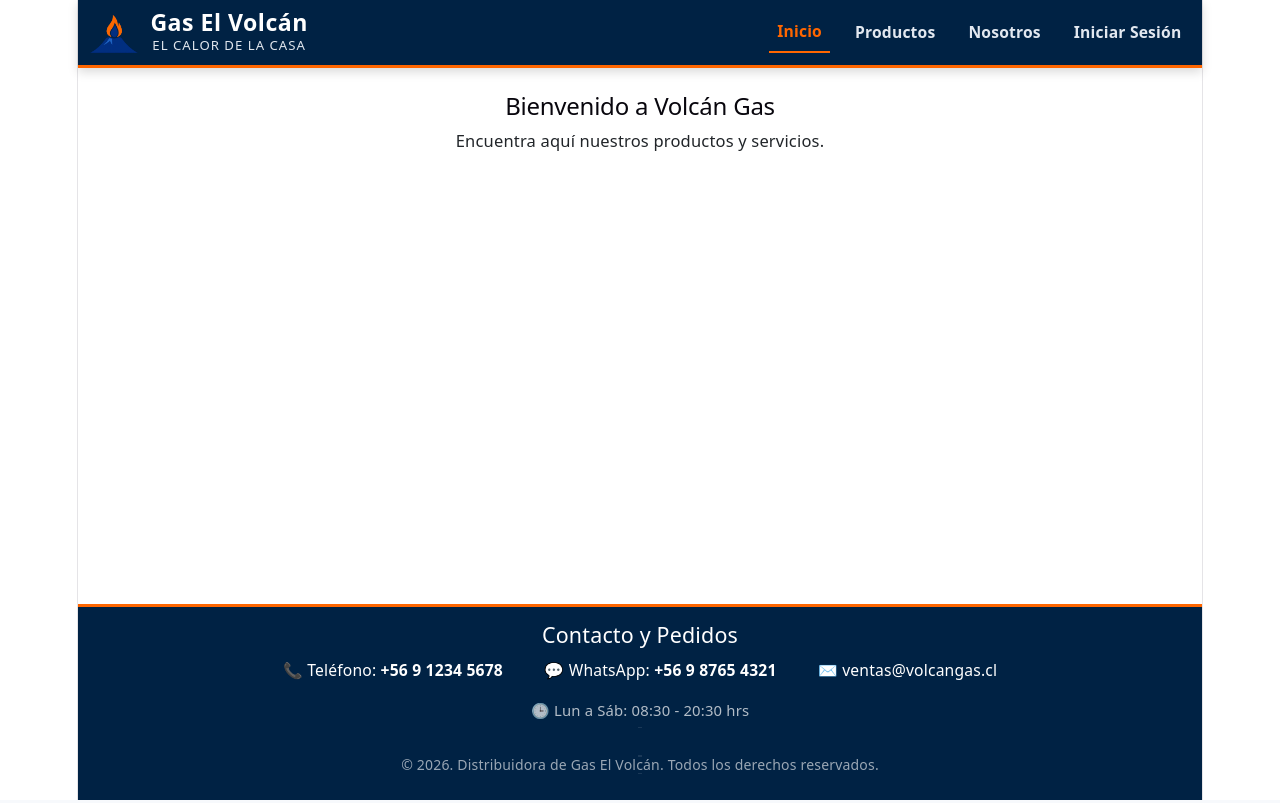
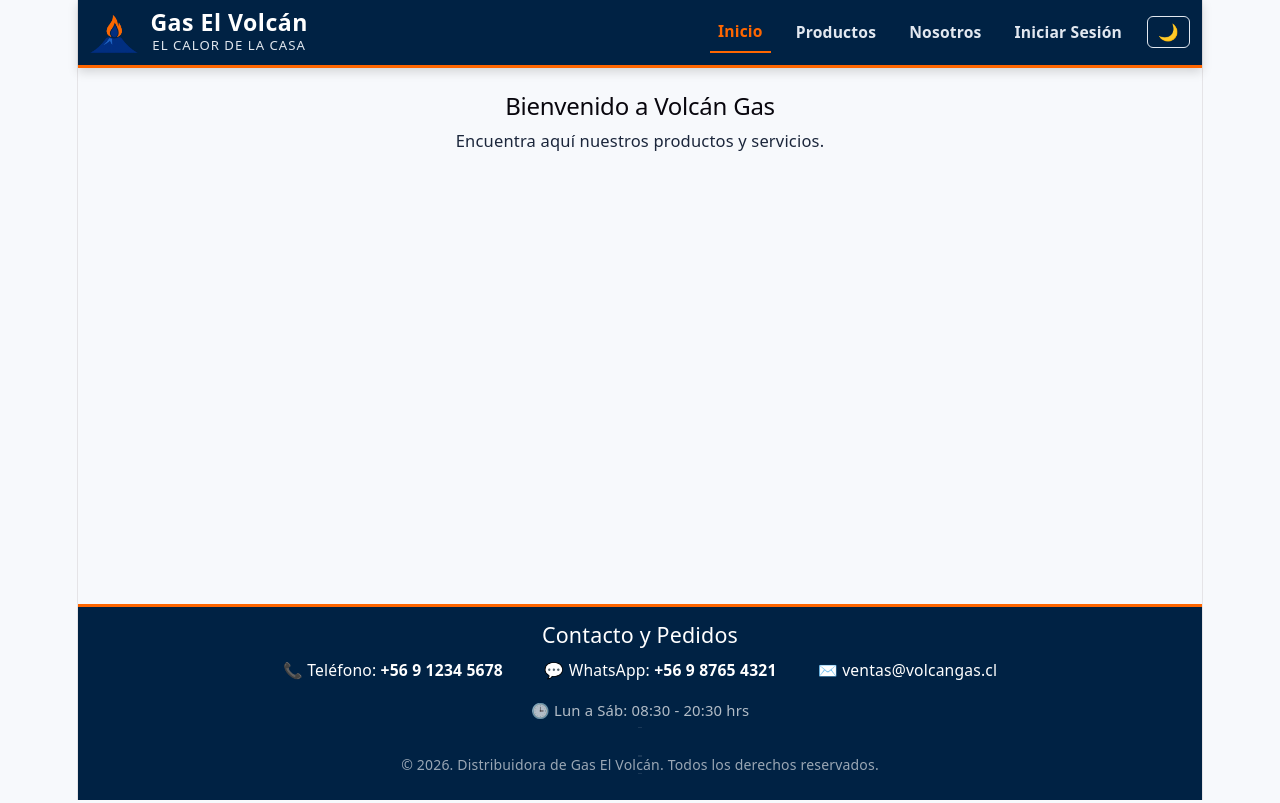
Before and after one commit to 0HolaSoyYo0/volcan-gas, a React (Vite) app: page / in a window 1280 px wide. Built offline with nearby package versions, Linux system fonts and the light colour scheme.

Commit message:
feat: Implementar modo oscuro con botón de cambio de modos de color

```diff
--- a/src/components/Header.jsx
+++ b/src/components/Header.jsx
@@ -1,25 +1,36 @@
+import { useEffect, useState } from 'react';
 import { NavLink } from 'react-router-dom';
 import { Navbar, Nav, Container } from "react-bootstrap";
 import logoImg from '../assets/img/logo.png';
 import './style/Header.css';
 
-export default function Header({ nombre, subtitulo, itemsMenu }) {
+function Header({ nombre, subtitulo, itemsMenu }) {
+	const [modoOscuro, setModoOscuro] = useState(
+		localStorage.getItem('tema') === 'oscuro' ||
+		localStorage.getItem('theme') === 'dark'
+	);
+
+	useEffect(() => {
+		document.documentElement.classList.toggle('oscuro', modoOscuro);
+		localStorage.setItem('tema', modoOscuro ? 'oscuro' : 'claro');
+	}, [modoOscuro]);
+
 	return (
 		<Navbar className="header-custom">
 			<Container className="d-flex justify-content-between align-items-center">
 
 				{/*Logo a la izquierda*/}
 				<NavLink to="/" className="navbar-brand-custom">
-          <img src={logoImg} alt={nombre} className="brand-logo-img" />
+					<img src={ logoImg } alt={ nombre } className="brand-logo-img" />
 					<div className="brand-text">
-            <h1 className="h4 fw-bold mb-0">{nombre}</h1>
-            <p className="small mb-0">{subtitulo}</p>
+						<h1 className="h4 fw-bold mb-0">{ nombre }</h1>
+						<p className="small mb-0">{ subtitulo }</p>
 					</div>
 				</NavLink>
 
 				{/* Menu hacia la derecha del todo*/}
 				<Nav className="header-nav d-flex flex-row align-items-center gap-3">
-          {itemsMenu.map((item) => (
+					{ itemsMenu.map((item) => (
 						<NavLink
 							key={item.path}
 							to={item.path}
@@ -27,10 +38,20 @@ export default function Header({ nombre, subtitulo, itemsMenu }) {
 						>
 							{item.label}
 						</NavLink>
-          ))}
+					)) }
+					<button
+						type="button"
+						className="alternar-tema"
+						onClick={ () => setModoOscuro((estaOscuro) => !estaOscuro) }
+						aria-label={ modoOscuro ? 'Activar modo claro' : 'Activar modo oscuro' }
+					>
+						{modoOscuro ? '☀️' : '🌙'}
+					</button>
 				</Nav>
 
 			</Container>
 		</Navbar>
 	);
 }
+
+export default Header;
--- a/src/components/style/Footer.css
+++ b/src/components/style/Footer.css
@@ -1,17 +1,17 @@
 /* src/components/Footer.css */
 .site-footer {
-    background-color: var(--color-primary-dark, #002244);
-    color: #ffffff;
+    background-color: var(--color-primary-dark);
+    color: var(--color-text-light);
     padding-top: 15px;
     margin-top: auto;
     /* Empuja el footer hacia abajo si hay poco contenido */
-    border-top: 3px solid var(--color-accent-orange, #ff6600);
+    border-top: 3px solid var(--color-accent-orange);
 }
 
 .footer-contacto h4 {
     font-size: 1.3rem;
     margin-bottom: 0.7rem;
-    color: #ffffff;
+    color: var(--color-text-light);
 }
 
 .footer-info {
--- a/src/components/style/Header.css
+++ b/src/components/style/Header.css
@@ -2,9 +2,9 @@
 
 /* Fondo del header con el azul oscuro del boceto */
 .header-custom {
-  background-color: #002244;
+  background-color: var(--color-primary-dark);
   box-shadow: 0 4px 10px rgba(0, 0, 0, 0.15);
-  border-bottom: 3px solid #ff6600; /* Detalle naranja fuego */
+  border-bottom: 3px solid var(--color-accent-orange); /* Detalle naranja fuego */
   padding: 0.75rem 0;
 }
 
@@ -23,7 +23,7 @@
 }
 
 .brand-text h1 {
-  color: #ffffff;
+  color: var(--color-text-light);
   font-size: 1.4rem;
   letter-spacing: 0.5px;
 }
@@ -53,8 +53,23 @@
 
 /* Resaltado cuando uno esta en la pagina */
 .header-nav .header-link.active {
-  color: #ff6600 !important;
+  color: var(--color-accent-orange) !important;
   font-weight: 700;
-  border-bottom: 2px solid #ff6600;
+  border-bottom: 2px solid var(--color-accent-orange);
   border-radius: 0;
 }
+
+.alternar-tema {
+  background: transparent;
+  border: 1px solid #e2e8f0;
+  border-radius: 6px;
+  color: var(--color-text-light);
+  cursor: pointer;
+  padding: 0.4rem 0.6rem;
+  font-size: 1rem;
+  line-height: 1;
+}
+
+.alternar-tema:hover {
+  background-color: rgba(255, 255, 255, 0.08);
+}
--- a/src/index.css
+++ b/src/index.css
@@ -1,12 +1,12 @@
 :root {
-
 	--text: #1b263b;
 	--text-h: #08060d;
 	--bg: #f7f9fc;
 	--border: #e5e4e7;
 	--code-bg: #f4f3ec;
-
-  /* Textos y Fondos neutros */
+	--surface: #ffffff;
+	--color-primary-dark: #002244;
+	--color-accent-orange: #ff6600;
 	--color-text-light: #ffffff;
 	--color-text-dark: #1b263b;
 	--color-bg-light: #f7f9fc;
@@ -14,10 +14,10 @@
 	--heading: system-ui, 'Segoe UI', Roboto, sans-serif;
 	--mono: ui-monospace, Consolas, monospace;
 
+	color-scheme: light;
 
 	font: 16.5px/145% var(--sans);
 	letter-spacing: 0.18px;
-  color-scheme: light dark;
 	color: var(--text);
 	background: var(--bg);
 	font-synthesis: none;
@@ -26,10 +26,21 @@
 	-moz-osx-font-smoothing: grayscale;
 	min-height: 100vh;
 
-
 	@media (max-width: 1024px) {
 		font-size: 16px;
 	}
+}
+
+:root.oscuro {
+	--text: #e5e7eb;
+	--text-h: #f9fafb;
+	--bg: #111827;
+	--border: #374151;
+	--code-bg: #1f2937;
+	--surface: #1f2937;
+	--color-text-dark: #e5e7eb;
+	--color-bg-light: #111827;
+	color-scheme: dark;
 }
 
 .main-content {
@@ -39,6 +50,9 @@
 
 body {
 	margin: 0;
+	background-color: var(--bg);
+	color: var(--text);
+	transition: background-color 0.3s ease, color 0.3s ease;
 }
 
 #root {
@@ -51,6 +65,8 @@ body {
 	display: flex;
 	flex-direction: column;
 	box-sizing: border-box;
+	background-color: var(--bg);
+	transition: background-color 0.3s ease, border-color 0.3s ease;
 }
 
 h1,
```
Lines whose indentation alone changed are shown as unchanged.
